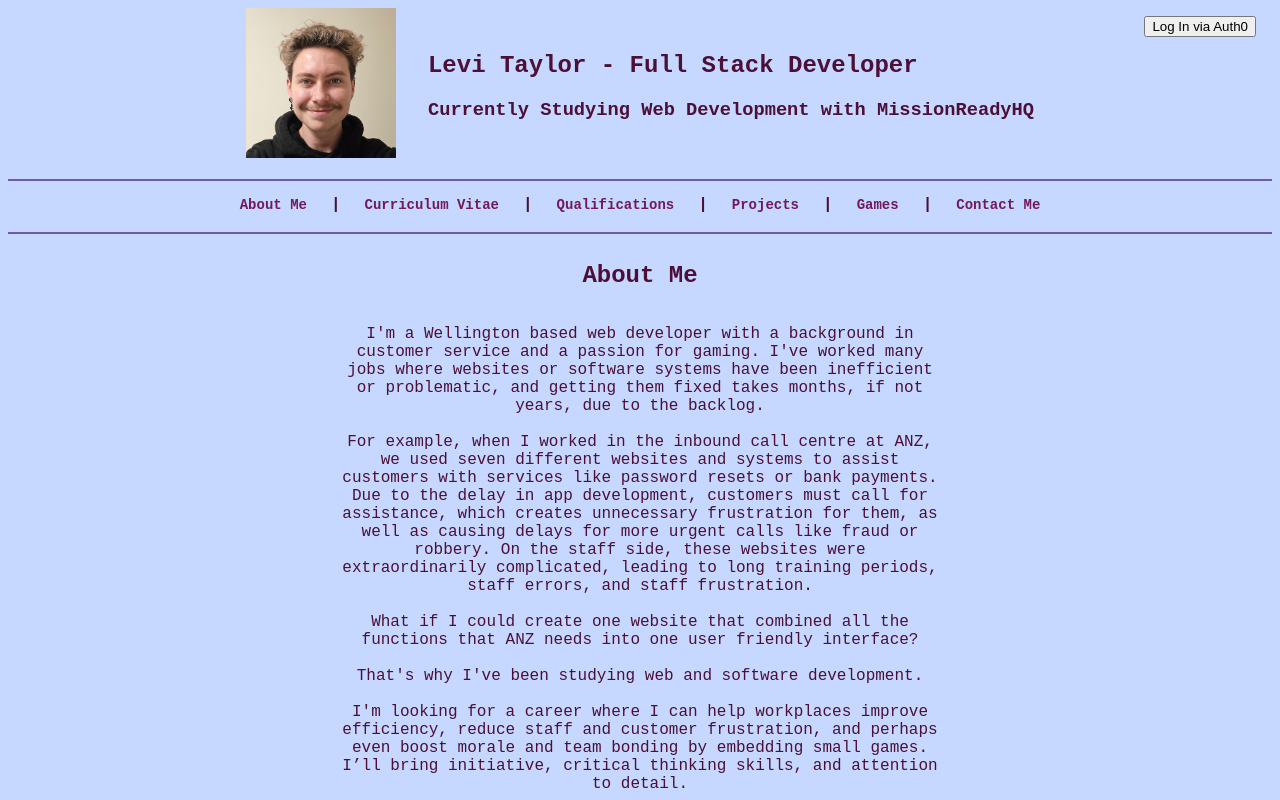
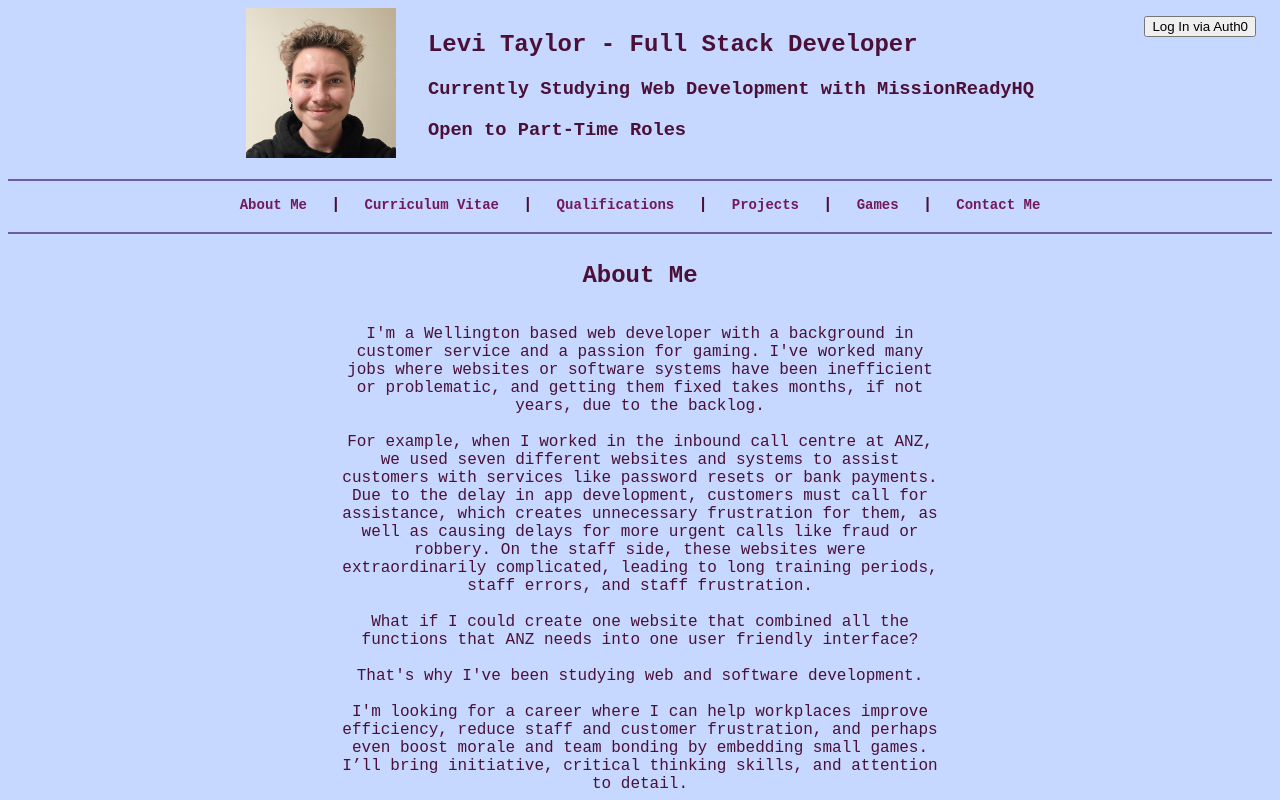
Before and after one commit to Levi-Taylor-Hotoke-26/portfolio, a React (Vite) app: page / in a window 1280 px wide. Shown: the top 800 px of the page. Built offline with nearby package versions, Linux system fonts and the light colour scheme.

Commit message:
feat(header): add open to work

```diff
--- a/client/src/components/App.tsx
+++ b/client/src/components/App.tsx
@@ -27,6 +27,7 @@ export default function App() {
             <div className="header-right">
               <h1>Levi Taylor - Full Stack Developer</h1>
               <h3>Currently Studying Web Development with MissionReadyHQ</h3>
+              <h3>Open to Part-Time Roles</h3>
             </div>
 
           </div>
```
